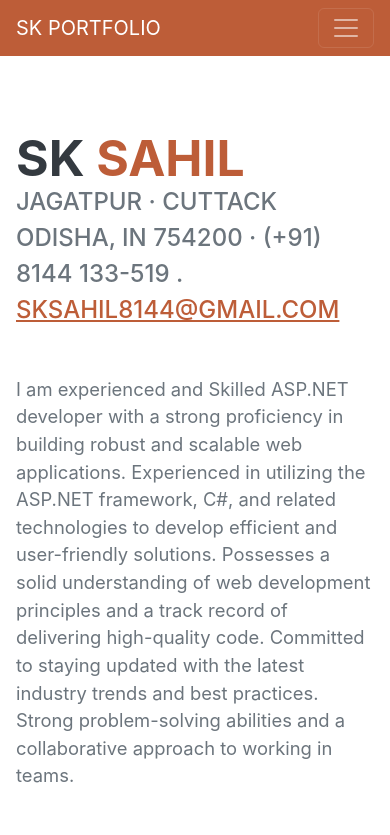
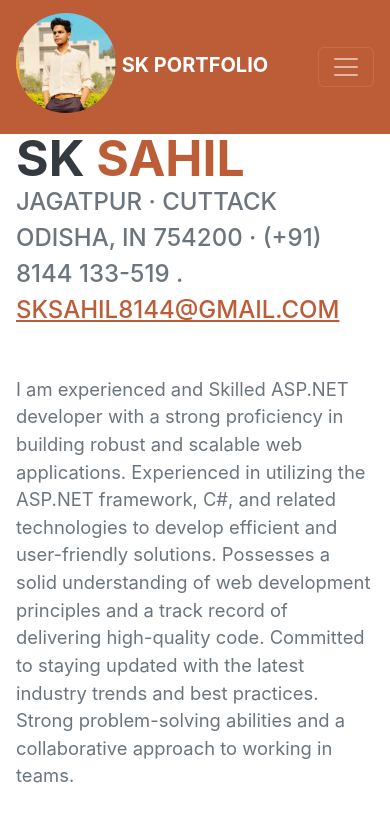
Before and after one commit to sksahil028/Portfolio, a plain HTML site: page index.html in a window 390 px wide. Shown: the top 835 px of the page. Drawn offline with nearby package versions, Linux system fonts and the light colour scheme; a web font is replaced by a local one.

Commit message:
Update index.html
Add one Image to SK PORTFOLIO side logo.

```diff
--- a/index.html
+++ b/index.html
@@ -19,7 +19,8 @@
         <!-- Navigation-->
         <nav class="navbar navbar-expand-lg navbar-dark bg-primary fixed-top" id="sideNav">
             <a class="navbar-brand js-scroll-trigger" href="#page-top">
-				<span class="d-block d-lg-none">SK PORTFOLIO</span>
+				<!-- <span class="d-block d-lg-none">SK PORTFOLIO</span> -->
+                <span class="d-block d-lg-none"> <img class="img-fluid img-profile rounded-circle mx-auto mb-2" src="./assets/img/sahil.jpg" style="height: 100px; width: 100px;"> <b>SK PORTFOLIO</b> </span>
                 <span class="d-none d-lg-block"><img class="img-fluid img-profile rounded-circle mx-auto mb-2" src="assets/img/sahil.jpg" alt="SK SAHIL" /></span>
             </a>
             <button class="navbar-toggler" type="button" data-bs-toggle="collapse" data-bs-target="#navbarResponsive" aria-controls="navbarResponsive" aria-expanded="false" aria-label="Toggle navigation"><span class="navbar-toggler-icon"></span></button>
```
